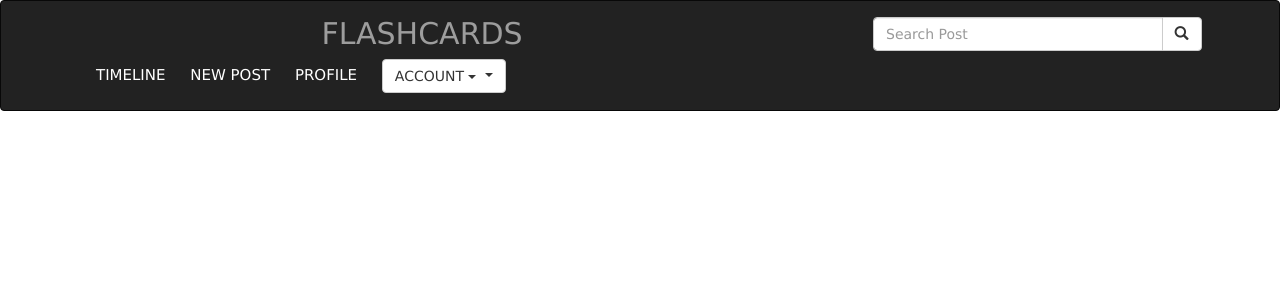
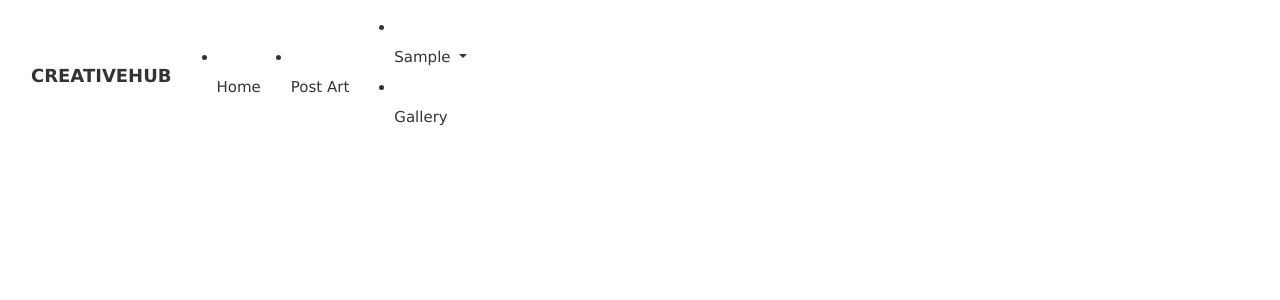
Before and after one commit to Kerrykogei24/K-CARHUB, a Django app: page / in a window 1280 px wide. Shown: the top 300 px of the page. Run offline with Django 3.2, Linux system fonts and the light colour scheme; the visitor is signed in with stand-in values (Sample User, id 1); some libraries are stand-ins or nearby versions.

Commit message:
create templates

```diff
--- a/carhubapp/templates/navbar.html
+++ b/carhubapp/templates/navbar.html
@@ -1,97 +1,41 @@
-{% load bootstrap4 %}{% load static %}
-<!DOCTYPE html>
-<html lang="en">
+<!-- Navbar-->
+<header class="header">
+    <nav class="navbar navbar-expand-lg fixed-top py-3">
+        <div class="container-fluid"><a href="/" class="navbar-brand text-uppercase font-weight-bold bra">CreativeHub</a>
+            <button type="button" data-toggle="collapse" data-target="#navbarSupportedContent" aria-controls="navbarSupportedContent" aria-expanded="false" aria-label="Toggle navigation" class="navbar-toggler navbar-toggler-right"><i class="fa fa-bars"></i></button>
+            <li class="nav-item active">
 
-<head>
-    <meta charset="UTF-8">
-    <meta name="viewport" content="width=device-width, initial-scale=1.0">
-    <meta http-equiv="X-UA-Compatible" content="ie=edge">
-    <link href="{% static 'fontawesome_free/css/all.min.css' %}" rel="stylesheet" type="text/css">
-</head>
+                <a href="/" class="nav-link" id="nab">Home<span class="sr-only">(current)</span></a>
 
-<body>
-    <nav class="navbar navbar-inverse">
-        <div class="container-fluid">
-            <div class="navbar-header">
-                <a class="navbar-brand logo" href=" / "><i class="fa fa-instagram" aria-hidden="true"></i> FLASHCARDS</a>
+            </li>
+            <li>
+                <a href="{% url 'postImage' %}" class="nav-link" id="nab">
+                    <spa>Post Art</span>
+                </a>
+            </li>
+            <div id="navbarSupportedContent" class="collapse navbar-collapse">
+                <ul class="navbar-nav ml-auto">
+                </ul>
+                {% if user.is_authenticated %}
+                <li class="nav-item dropdown">
+                    <a href="{% url 'photos' %}" class="nav-link dropdown-toggle" id="navbarDropdownMenuLink" data-toggle="dropdown" aria-haspopup="true" aria-expanded="false"><span id="nab">{{ user.username|title }}</span><img src="{{ user.profile. }}">
 
-            </div>
-            <!-- Search form -->
-            <div class="col-md-4  navabr-right">
-                <form class="navbar-form" role="search" action="">
-                    <div class="input-group">
-                        <input type="text" class="form-control" placeholder="Search Post" name="image">
-                        <div class="input-group-btn">
-                            <button class="btn btn-default" type="submit"><i class="glyphicon glyphicon-search"></i>
-
-                    </button>
-                        </div>
-
+                        </a>
+                    <div class="dropdown-menu dropdown-primary" aria-labelledby="navbarDropdownMenuLink">
+                        <a class="dropdown-item text-center" href="{% url 'profile' user.username %}" id="nab">Profile</a>
+                        <hr>
+                        <a href="{% url 'logout' %}" class="text-center dropdown-item" id="nab">Log Out</a>
                     </div>
 
-                </form>
-            </div>
-            <!-- End of search form -->
-
-            <div class="col-sm-6 col-md-6">
-                {% if user.is_authenticated %}
-                <ul>
-
-
-                    <li>
-                        <a href="/">Timeline</a>
-                    </li>
-                    <li>
-                        <a href="">New Post</a>
-                    </li>
-                    <li>
-                        <a href="">Profile</a>
-                    </li>
-                    <li class="dropdown">
-                        <a href="#" class="dropdown-toggle btn btn-default" data-toggle="dropdown" role="button" aria-expanded="false">Account <span class="caret"></span> </a>
-                        <ul class="dropdown-menu" role="menu">
-
-                            <li>
-                                <a href="/accounts/password/change">Change Password</a>
-                            </li>
-
-                            <li>
-                                <a href="{% url 'logout' %}">Logout</a>
-                            </li>
-                        </ul>
-                    </li>
-                </ul>
+                </li>
+                <li>
+                    <a href="{% url 'photos' %}" class="nav-link" id="nab">Gallery<span class="sr-only"></span></a>
+                </li>
                 {% else %}
-                <li>
-                    <a class='btn btn-default' href="/accounts/login">Login</a>
-                </li>
-
+                <li class='nav-item'><a href="/accounts/login" class="nav-link" id="nab ">Login</a></li>
+                <li class="nav-item"><a href="{% url 'about' %}" class="nav-link" id="nab">About</a></li>
                 {% endif %}
             </div>
-
         </div>
-
     </nav>
-</body>
-
-</html>
-<style>
-    li {
-        display: inline;
-        text-transform: uppercase;
-        padding: 10px;
-    }
-
-    nav {
-        background-color: #162A3E;
-        background-repeat: no-repeat;
-        background-position: center;
-        background-size: cover;
-        color: #fff;
-    }
-
-    .logo {
-        font-size: 200%;
-        color: white;
-    }
-</style>
+</header>
--- /dev/null
+++ b/carhubapp/templates/newsmail.html
@@ -0,0 +1,4 @@
+<h1>
+    Hello {{name}}</h1>
+
+<h5>Thankyou for subscribing to CARHUB. You will find the most exciting art pieces from CreativeArt newsletter</h5>
```
Also changed, not shown: carhubapp/templates/edit.html (added, +24 -0 lines), carhubapp/templates/landing/base.html (added, +38 -0 lines), carhubapp/templates/landing/login.html (added, +20 -0 lines), carhubapp/templates/post_image.html (added, +20 -0 lines), carhubapp/templates/profile.html (added, +72 -0 lines), carhubapp/templates/registration/base.html (renamed from carhubapp/templates/django_registration/registration/base.html), carhubapp/templates/registration/login.html (renamed from carhubapp/templates/django_registration/registration/login.html).
